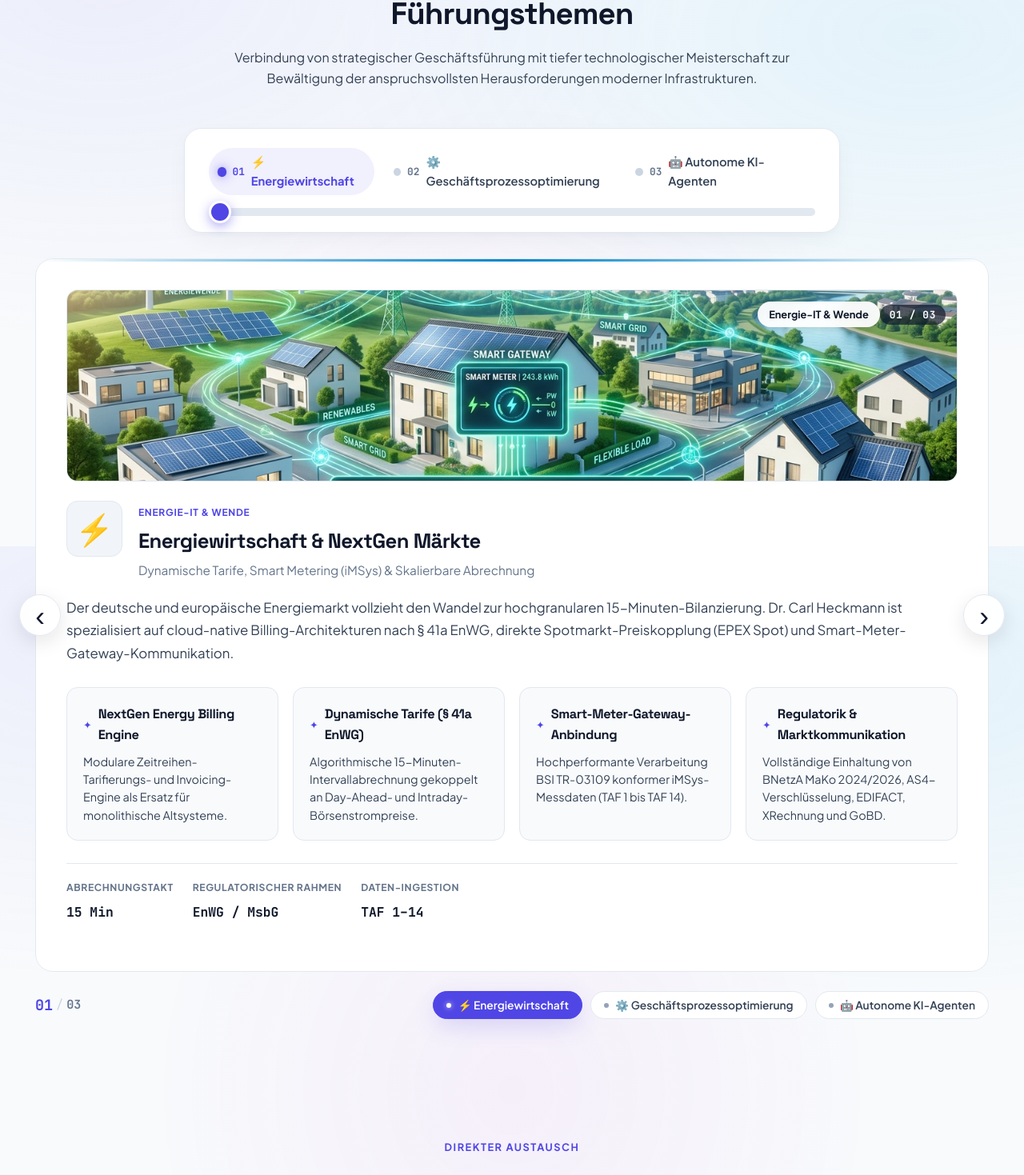
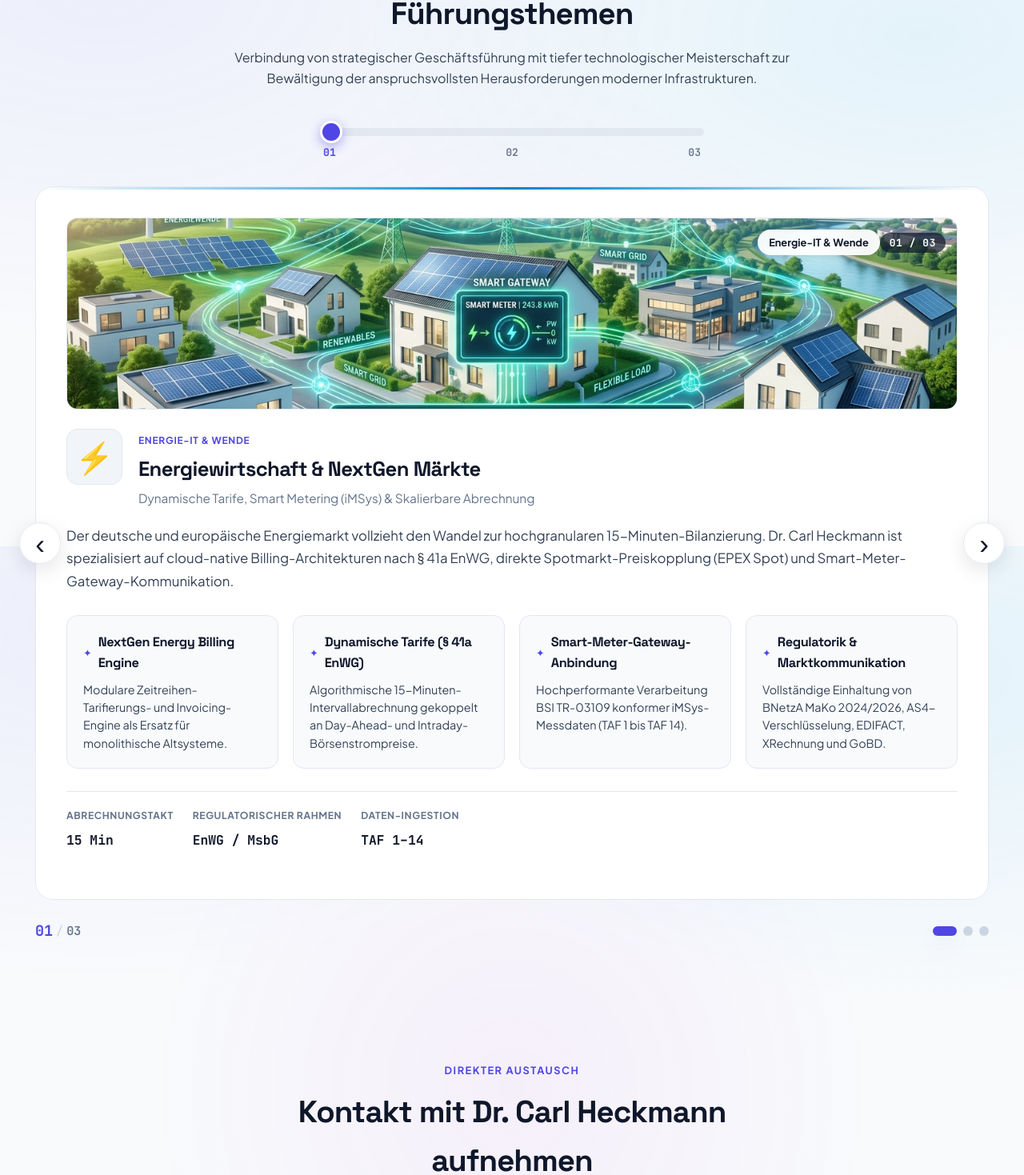
Before and after one commit to oubou68/www.oubou68.de, a React (Vite) app in the folder client/: page / in a window 1280 px wide. Shown: the part 5717-7186 px from the top of the page at 80% size. Built offline with nearby package versions, Linux system fonts and the light colour scheme; no server answers.

Commit message:
feat: remove selection boxes above slider image, keeping sleek minimal range track

```diff
--- a/client/src/components/PillarsSection.tsx
+++ b/client/src/components/PillarsSection.tsx
@@ -56,25 +56,9 @@ export const PillarsSection: React.FC = () => {
           <p>{t.pillars.desc}</p>
         </div>
 
-        {/* Interactive Physical Range Slider Track */}
+        {/* Sleek Interactive Range Slider Track (No selection boxes) */}
         <div className="tactile-slider-header">
-          <div className="slider-track-container">
-            <div className="slider-step-labels">
-              {pillars.map((p, idx) => (
-                <div
-                  key={p.id}
-                  className={`slider-step-mark ${currentIndex === idx ? 'active' : ''}`}
-                  onClick={() => goToSlide(idx)}
-                >
-                  <span className="step-dot"></span>
-                  <span className="step-number">0{idx + 1}</span>
-                  <span className="step-text">
-                    {p.icon} {p.title.split('&')[0].trim()}
-                  </span>
-                </div>
-              ))}
-            </div>
-
+          <div className="range-slider-rail-container">
             <div className="range-slider-rail">
               <input
                 type="range"
@@ -90,6 +74,17 @@ export const PillarsSection: React.FC = () => {
                 className="range-fill-bar"
                 style={{ width: `${(currentIndex / (total - 1)) * 100}%` }}
               />
+            </div>
+            <div className="range-slider-ticks">
+              {pillars.map((_, idx) => (
+                <span
+                  key={idx}
+                  className={`tick-step ${currentIndex === idx ? 'active' : ''}`}
+                  onClick={() => goToSlide(idx)}
+                >
+                  0{idx + 1}
+                </span>
+              ))}
             </div>
           </div>
         </div>
@@ -205,7 +200,7 @@ export const PillarsSection: React.FC = () => {
           </button>
         </div>
 
-        {/* Bottom Interactive Scrubber Pills */}
+        {/* Bottom Interactive Indicator */}
         <div className="slider-bottom-scrubber">
           <div className="scrubber-indicator">
             <span className="scrubber-current">0{currentIndex + 1}</span>
@@ -213,22 +208,16 @@ export const PillarsSection: React.FC = () => {
             <span className="scrubber-total">0{total}</span>
           </div>
 
-          <div className="scrubber-pills" role="tablist">
-            {pillars.map((p, idx) => (
+          <div className="scrubber-dots" role="tablist">
+            {pillars.map((_, idx) => (
               <button
-                key={p.id}
+                key={idx}
                 type="button"
-                className={`scrubber-pill ${currentIndex === idx ? 'active' : ''}`}
+                className={`scrubber-dot ${currentIndex === idx ? 'active' : ''}`}
                 onClick={() => goToSlide(idx)}
                 aria-label={`Slide 0${idx + 1}`}
-                title={p.title}
-                id={`scrubber-pill-${idx}`}
-              >
-                <span className="pill-dot"></span>
-                <span className="pill-name">
-                  {p.icon} {p.title.split('&')[0].trim()}
-                </span>
-              </button>
+                id={`scrubber-dot-${idx}`}
+              />
             ))}
           </div>
         </div>
--- a/client/src/index.css
+++ b/client/src/index.css
@@ -1017,78 +1017,43 @@ p {
 }
 
 /* Tactile Physical Range Slider Component */
+/* Sleek Range Slider Track (No selection boxes) */
 .tactile-slider-header {
-  margin: 36px auto 24px;
-  max-width: 820px;
+  margin: 32px auto 16px;
+  max-width: 480px;
   width: 100%;
 }
 
-.slider-track-container {
-  background: #ffffff;
-  border: 1px solid var(--border-subtle);
-  border-radius: var(--radius-lg);
-  padding: 24px 30px 20px;
-  box-shadow: var(--shadow-card);
-}
-
-.slider-step-labels {
+.range-slider-rail-container {
+  display: flex;
+  flex-direction: column;
+  gap: 10px;
+}
+
+.range-slider-ticks {
   display: flex;
   align-items: center;
   justify-content: space-between;
-  margin-bottom: 16px;
-  gap: 12px;
-}
-
-.slider-step-mark {
-  display: flex;
-  align-items: center;
-  gap: 8px;
+  padding: 0 4px;
+}
+
+.tick-step {
+  font-family: var(--font-mono);
+  font-size: 0.82rem;
+  font-weight: 600;
+  color: var(--text-dim);
   cursor: pointer;
-  padding: 6px 12px;
-  border-radius: var(--radius-full);
   transition: var(--transition-smooth);
   user-select: none;
 }
 
-.slider-step-mark:hover {
-  background: #f1f5f9;
-}
-
-.slider-step-mark .step-dot {
-  width: 10px;
-  height: 10px;
-  border-radius: 50%;
-  background: #cbd5e1;
-  transition: var(--transition-smooth);
-}
-
-.slider-step-mark .step-number {
-  font-family: var(--font-mono);
-  font-size: 0.8rem;
-  font-weight: 700;
-  color: var(--text-dim);
-}
-
-.slider-step-mark .step-text {
-  font-size: 0.92rem;
-  font-weight: 600;
-  color: var(--text-muted);
-}
-
-.slider-step-mark.active {
-  background: rgba(79, 70, 229, 0.08);
-}
-
-.slider-step-mark.active .step-dot {
-  background: var(--accent-primary);
-  box-shadow: 0 0 10px rgba(79, 70, 229, 0.6);
-  transform: scale(1.25);
-}
-
-.slider-step-mark.active .step-number,
-.slider-step-mark.active .step-text {
+.tick-step:hover {
+  color: var(--text-main);
+}
+
+.tick-step.active {
   color: var(--accent-primary);
-  font-weight: 700;
+  font-weight: 800;
 }
 
 /* Range Slider Rail & Custom Input */
@@ -1286,53 +1251,31 @@ p {
   color: var(--text-dim);
 }
 
-.scrubber-pills {
-  display: flex;
-  align-items: center;
-  gap: 10px;
-  flex-wrap: wrap;
-}
-
-.scrubber-pill {
-  display: inline-flex;
+.scrubber-dots {
+  display: flex;
   align-items: center;
   gap: 8px;
-  padding: 8px 16px;
+}
+
+.scrubber-dot {
+  width: 12px;
+  height: 12px;
   border-radius: var(--radius-full);
-  background: #ffffff;
-  border: 1px solid var(--border-subtle);
-  color: var(--text-muted);
-  font-family: var(--font-sans);
-  font-size: 0.86rem;
-  font-weight: 600;
+  border: none;
+  background: #cbd5e1;
   cursor: pointer;
   transition: var(--transition-smooth);
-}
-
-.scrubber-pill:hover {
-  color: var(--text-main);
-  background: #f8fafc;
-  border-color: #cbd5e1;
-}
-
-.scrubber-pill.active {
+  padding: 0;
+}
+
+.scrubber-dot:hover {
+  background: var(--text-dim);
+}
+
+.scrubber-dot.active {
+  width: 30px;
   background: var(--accent-primary);
-  color: #ffffff;
-  border-color: var(--accent-primary);
   box-shadow: var(--glow-indigo);
-}
-
-.scrubber-pill .pill-dot {
-  width: 6px;
-  height: 6px;
-  border-radius: 50%;
-  background: #94a3b8;
-  transition: var(--transition-smooth);
-}
-
-.scrubber-pill.active .pill-dot {
-  background: #ffffff;
-  box-shadow: 0 0 6px rgba(255, 255, 255, 0.8);
 }
 
 .bento-grid {
@@ -2102,7 +2045,7 @@ p {
     flex-direction: column;
     align-items: center;
   }
-  .scrubber-pills {
+  .scrubber-dots {
     justify-content: center;
   }
 }
```
